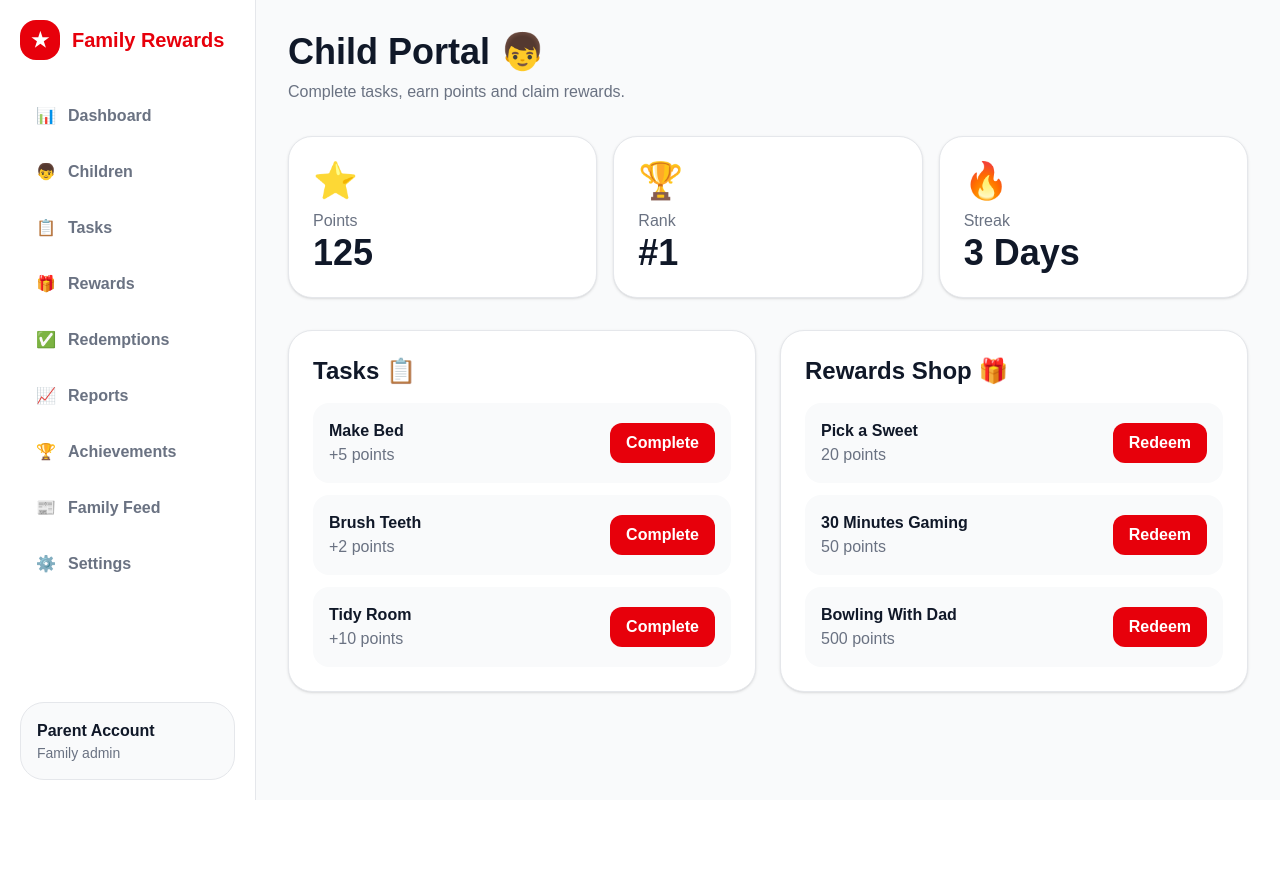
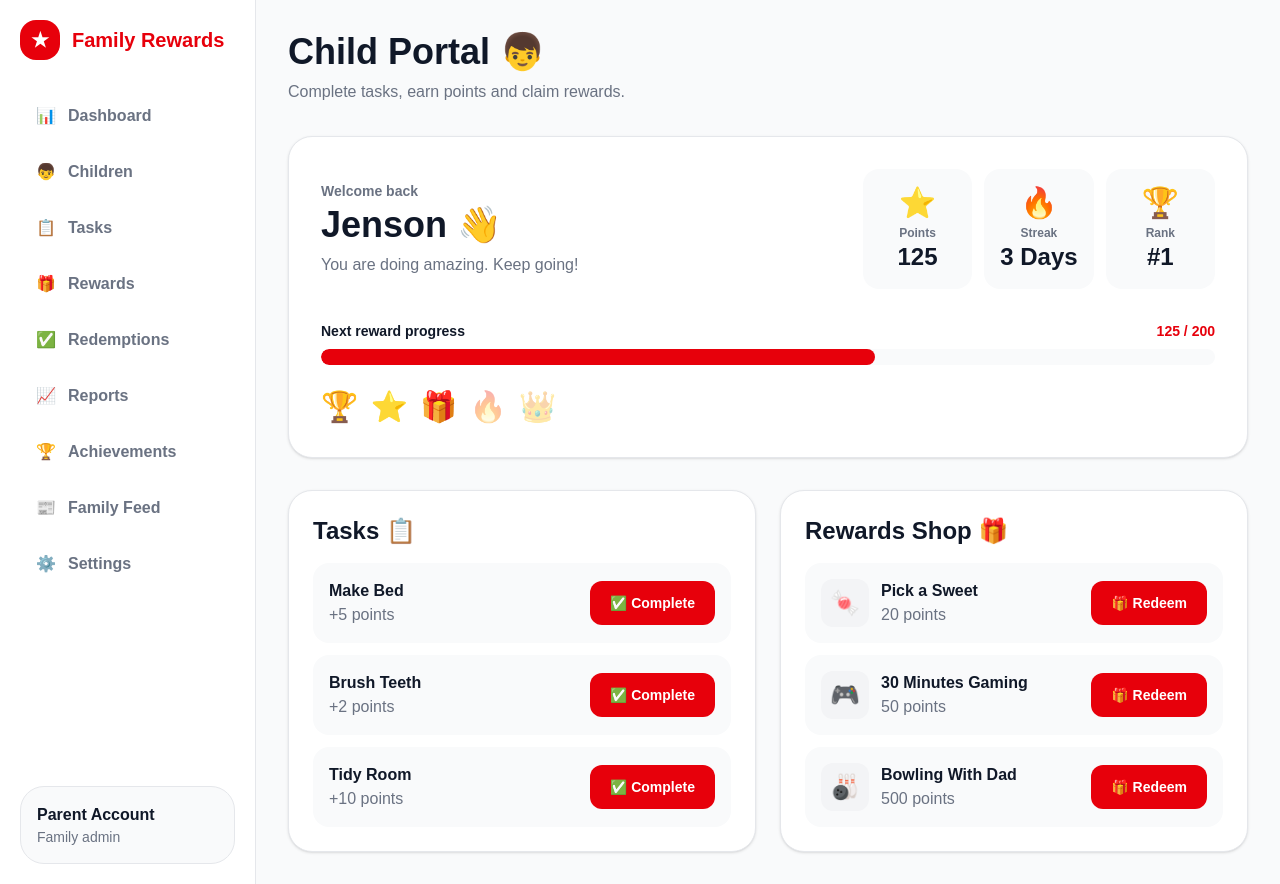
Before and after one commit to imdavidj13-droid/family-rewards-platform, a Next.js app: page /child in a window 1280 px wide. Before the commit the page ends 800 px from the top, so only its background shows below. Built offline with nearby package versions, Linux system fonts and the light colour scheme.

Commit message:
Enhance child portal dashboard

```diff
--- a/app/child/page.tsx
+++ b/app/child/page.tsx
@@ -22,31 +22,56 @@ export default function ChildPage() {
             </p>
           </div>
 
-          <div className="mb-8 grid gap-4 md:grid-cols-3">
-            <div className={`rounded-3xl border ${theme.border} ${theme.cardBg} p-6 shadow-sm`}>
-              <div className="text-4xl">⭐</div>
-              <p className={`mt-2 ${theme.mutedText}`}>Points</p>
-              <h2 className="text-4xl font-black">125</h2>
+          <div
+            className={`mb-8 rounded-3xl border ${theme.border} ${theme.cardBg} p-8 shadow-sm`}
+          >
+            <div className="flex flex-col justify-between gap-6 md:flex-row md:items-center">
+              <div>
+                <p className={`text-sm font-bold ${theme.mutedText}`}>
+                  Welcome back
+                </p>
+
+                <h2 className="mt-1 text-4xl font-black">
+                  Jenson 👋
+                </h2>
+
+                <p className={`mt-2 ${theme.mutedText}`}>
+                  You are doing amazing. Keep going!
+                </p>
               </div>
 
-            <div className={`rounded-3xl border ${theme.border} ${theme.cardBg} p-6 shadow-sm`}>
-              <div className="text-4xl">🏆</div>
-              <p className={`mt-2 ${theme.mutedText}`}>Rank</p>
-              <h2 className="text-4xl font-black">#1</h2>
+              <div className="grid gap-3 sm:grid-cols-3">
+                <MiniStat icon="⭐" label="Points" value="125" />
+                <MiniStat icon="🔥" label="Streak" value="3 Days" />
+                <MiniStat icon="🏆" label="Rank" value="#1" />
+              </div>
             </div>
 
-            <div className={`rounded-3xl border ${theme.border} ${theme.cardBg} p-6 shadow-sm`}>
-              <div className="text-4xl">🔥</div>
-              <p className={`mt-2 ${theme.mutedText}`}>Streak</p>
-              <h2 className="text-4xl font-black">3 Days</h2>
+            <div className="mt-8">
+              <div className="mb-2 flex justify-between text-sm font-bold">
+                <span>Next reward progress</span>
+                <span className={theme.primaryText}>125 / 200</span>
+              </div>
+
+              <div className={`h-4 overflow-hidden rounded-full ${theme.softBg}`}>
+                <div className={`h-full w-[62%] rounded-full ${theme.progress}`} />
+              </div>
+            </div>
+
+            <div className="mt-6 flex gap-3 text-3xl">
+              <span>🏆</span>
+              <span>⭐</span>
+              <span>🎁</span>
+              <span className="opacity-40">🔥</span>
+              <span className="opacity-40">👑</span>
             </div>
           </div>
 
           <div className="grid gap-6 lg:grid-cols-2">
-            <div className={`rounded-3xl border ${theme.border} ${theme.cardBg} p-6 shadow-sm`}>
-              <h2 className="mb-4 text-2xl font-black">
-                Tasks 📋
-              </h2>
+            <div
+              className={`rounded-3xl border ${theme.border} ${theme.cardBg} p-6 shadow-sm`}
+            >
+              <h2 className="mb-4 text-2xl font-black">Tasks 📋</h2>
 
               <div className="space-y-3">
                 <TaskCard title="Make Bed" points={5} />
@@ -55,15 +80,15 @@ export default function ChildPage() {
               </div>
             </div>
 
-            <div className={`rounded-3xl border ${theme.border} ${theme.cardBg} p-6 shadow-sm`}>
-              <h2 className="mb-4 text-2xl font-black">
-                Rewards Shop 🎁
-              </h2>
+            <div
+              className={`rounded-3xl border ${theme.border} ${theme.cardBg} p-6 shadow-sm`}
+            >
+              <h2 className="mb-4 text-2xl font-black">Rewards Shop 🎁</h2>
 
               <div className="space-y-3">
-                <RewardCard title="Pick a Sweet" cost={20} />
-                <RewardCard title="30 Minutes Gaming" cost={50} />
-                <RewardCard title="Bowling With Dad" cost={500} />
+                <RewardCard title="Pick a Sweet" cost={20} icon="🍬" />
+                <RewardCard title="30 Minutes Gaming" cost={50} icon="🎮" />
+                <RewardCard title="Bowling With Dad" cost={500} icon="🎳" />
               </div>
             </div>
           </div>
@@ -73,25 +98,41 @@ export default function ChildPage() {
   );
 }
 
-function TaskCard({
-  title,
-  points,
+function MiniStat({
+  icon,
+  label,
+  value,
 }: {
-  title: string;
-  points: number;
+  icon: string;
+  label: string;
+  value: string;
 }) {
   const { theme } = useTheme();
 
   return (
-    <div className={`flex items-center justify-between rounded-2xl ${theme.softBg} p-4`}>
+    <div className={`rounded-2xl ${theme.softBg} p-4 text-center`}>
+      <div className="text-3xl">{icon}</div>
+      <p className={`mt-1 text-xs font-bold ${theme.mutedText}`}>{label}</p>
+      <h3 className="text-2xl font-black">{value}</h3>
+    </div>
+  );
+}
+
+function TaskCard({ title, points }: { title: string; points: number }) {
+  const { theme } = useTheme();
+
+  return (
+    <div className={`rounded-2xl ${theme.softBg} p-4`}>
+      <div className="flex items-center justify-between gap-4">
         <div>
           <h3 className="font-black">{title}</h3>
           <p className={theme.mutedText}>+{points} points</p>
         </div>
 
-      <button className={`rounded-xl px-4 py-2 font-bold ${theme.button}`}>
-        Complete
+        <button className={`rounded-xl px-5 py-3 text-sm font-black ${theme.button}`}>
+          ✅ Complete
         </button>
+      </div>
     </div>
   );
 }
@@ -99,22 +140,32 @@ function TaskCard({
 function RewardCard({
   title,
   cost,
+  icon,
 }: {
   title: string;
   cost: number;
+  icon: string;
 }) {
   const { theme } = useTheme();
 
   return (
-    <div className={`flex items-center justify-between rounded-2xl ${theme.softBg} p-4`}>
+    <div className={`rounded-2xl ${theme.softBg} p-4`}>
+      <div className="flex items-center justify-between gap-4">
+        <div className="flex items-center gap-3">
+          <div className={`flex h-12 w-12 items-center justify-center rounded-xl ${theme.iconBg} text-2xl`}>
+            {icon}
+          </div>
+
           <div>
             <h3 className="font-black">{title}</h3>
             <p className={theme.mutedText}>{cost} points</p>
           </div>
+        </div>
 
-      <button className={`rounded-xl px-4 py-2 font-bold ${theme.button}`}>
-        Redeem
+        <button className={`rounded-xl px-5 py-3 text-sm font-black ${theme.button}`}>
+          🎁 Redeem
         </button>
+      </div>
     </div>
   );
 }
```
Lines whose indentation alone changed are shown as unchanged.
